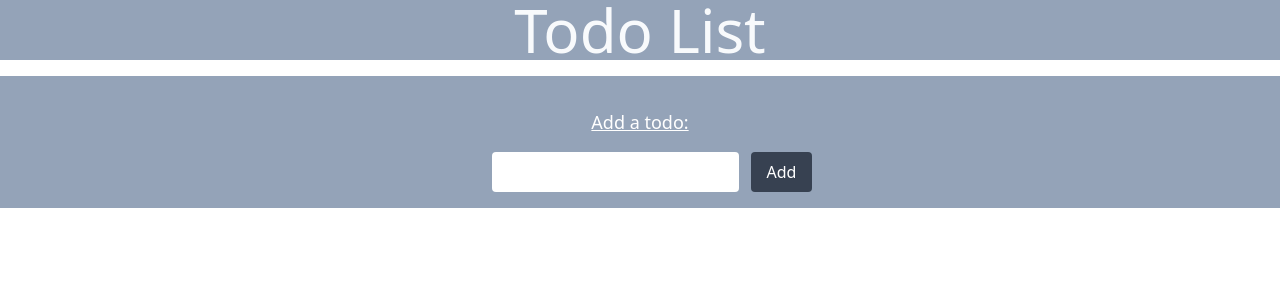
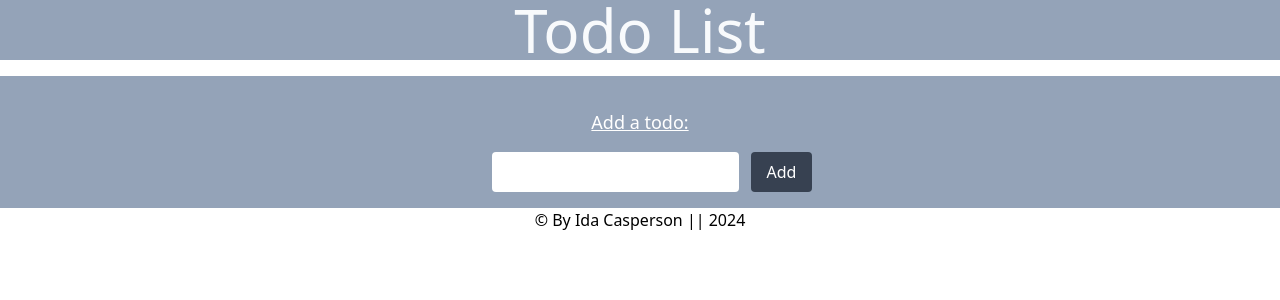
Before and after one commit to iiddaa96/TodoList-React, a React (Vite) app: page / in a window 1280 px wide. Shown: the top 300 px of the page. Built offline with nearby package versions, Linux system fonts and the light colour scheme.

Commit message:
added code in footer and added in app

```diff
--- a/src/App.tsx
+++ b/src/App.tsx
@@ -1,3 +1,4 @@
+import Footer from "./components/Footer";
 import Header from "./components/Header";
 import TodoList from "./components/TodoList";
 
@@ -8,6 +9,7 @@ function App() {
       <main className="bg-slate-400">
         <TodoList />
       </main>
+      <Footer />
     </>
   );
 }
--- a/src/components/Footer.tsx
+++ b/src/components/Footer.tsx
@@ -0,0 +1,8 @@
+function Footer() {
+  return (
+    <footer className="text-center">
+      <p>© By Ida Casperson || 2024</p>
+    </footer>
+  );
+}
+export default Footer;
```
